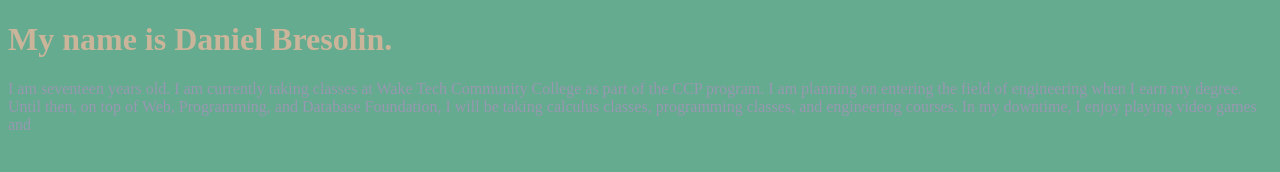
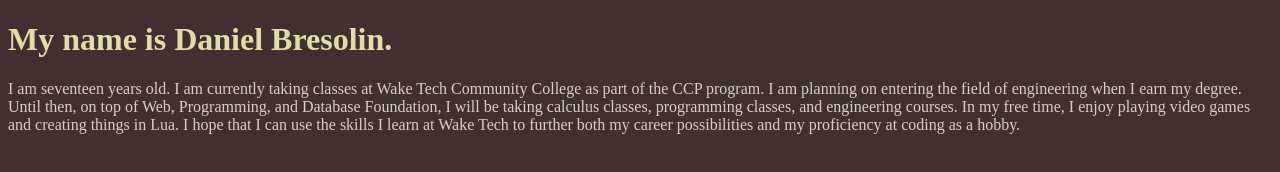
Before and after one commit to dbresolin/dbresolin.github.io, a plain HTML site: page index.html in a window 1280 px wide. Drawn offline with Linux system fonts and the light colour scheme.

Commit message:
Update index.html
Updated

```diff
--- a/index.html
+++ b/index.html
@@ -4,19 +4,19 @@
   <head>
     <style>
       body {
-            background-color: #64ab90;
+            background-color: #423030;
       }
       h1 {
-            color: #cab59a;
+            color: #e1dca9;
       }
       p {
-            color: #9898b0;
+            color: #d8cdc8;
       }
     </style>
     <title>My Personal Introduction</title>
   </head>
   <body>
     <h1>My name is Daniel Bresolin.</h1>
-    <p>I am seventeen years old. I am currently taking classes at Wake Tech Community College as part of the CCP program. I am planning on entering the field of engineering when I earn my degree. Until then, on top of Web, Programming, and Database Foundation, I will be taking calculus classes, programming classes, and engineering courses. In my downtime, I enjoy playing video games and</p>
+    <p>I am seventeen years old. I am currently taking classes at Wake Tech Community College as part of the CCP program. I am planning on entering the field of engineering when I earn my degree. Until then, on top of Web, Programming, and Database Foundation, I will be taking calculus classes, programming classes, and engineering courses. In my free time, I enjoy playing video games and creating things in Lua. I hope that I can use the skills I learn at Wake Tech to further both my career possibilities and my proficiency at coding as a hobby.</p>
   </body>
 </html>
```
